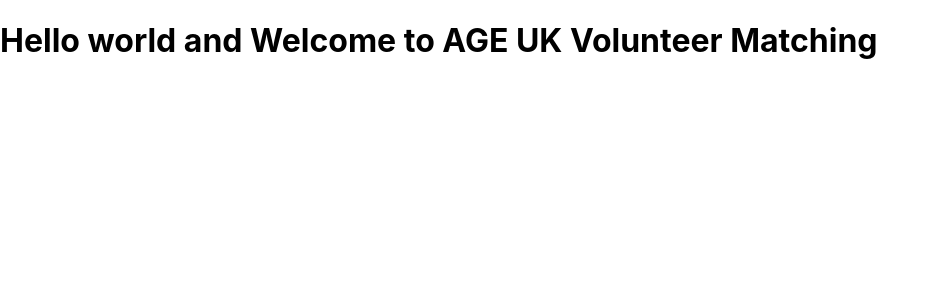
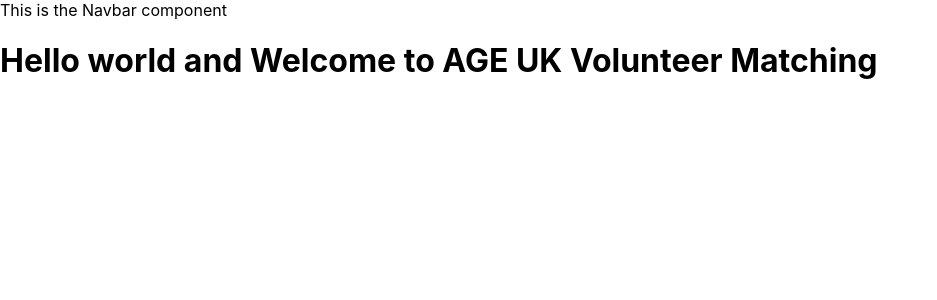
Before and after one commit to Age-UK-Voluteer-Matching/age_uk_react_frontend, a React (Create React App) app: page / in a window 1280 px wide. Shown: the top 300 px of the page, without its empty margins (0-937 px from the left). Built offline with nearby package versions, Linux system fonts and the light colour scheme.

Commit message:
added navbar component and downloaded React Routes using npm install react-router-dom and imported it into app.js

```diff
--- a/package.json
+++ b/package.json
@@ -8,6 +8,7 @@
     "@testing-library/user-event": "^7.1.2",
     "react": "^16.13.1",
     "react-dom": "^16.13.1",
+    "react-router-dom": "^5.2.0",
     "react-scripts": "3.4.1"
   },
   "scripts": {
--- a/src/App.js
+++ b/src/App.js
@@ -1,11 +1,23 @@
 import React from 'react';
-import Landing from './components/landing/Landing'
+import {
+  BrowserRouter,
+  Switch,
+  Route,
+  Link
+} from 'react-router-dom';
+import Landing from './components/landing/Landing';
+import Navbar from './components/layouts/Navbar'
 
 function App() {
   return (
-    <div className="App">
-      <Landing />
-    </div>
+    <BrowserRouter >
+      <div className="App">
+        <Navbar />
+        <Switch>
+          <Route path='/' component={Landing}/>
+        </Switch>
+      </div>
+    </BrowserRouter>
   );
 }
 
--- a/src/components/layouts/Navbar.js
+++ b/src/components/layouts/Navbar.js
@@ -0,0 +1,11 @@
+import React from 'react'
+
+const Navbar = () => {
+  return (
+    <div>
+      This is the Navbar component
+    </div>
+  )
+}
+
+export default Navbar
```
Also changed, not shown: 2 other files (tests, documents, lock files or other folders).
